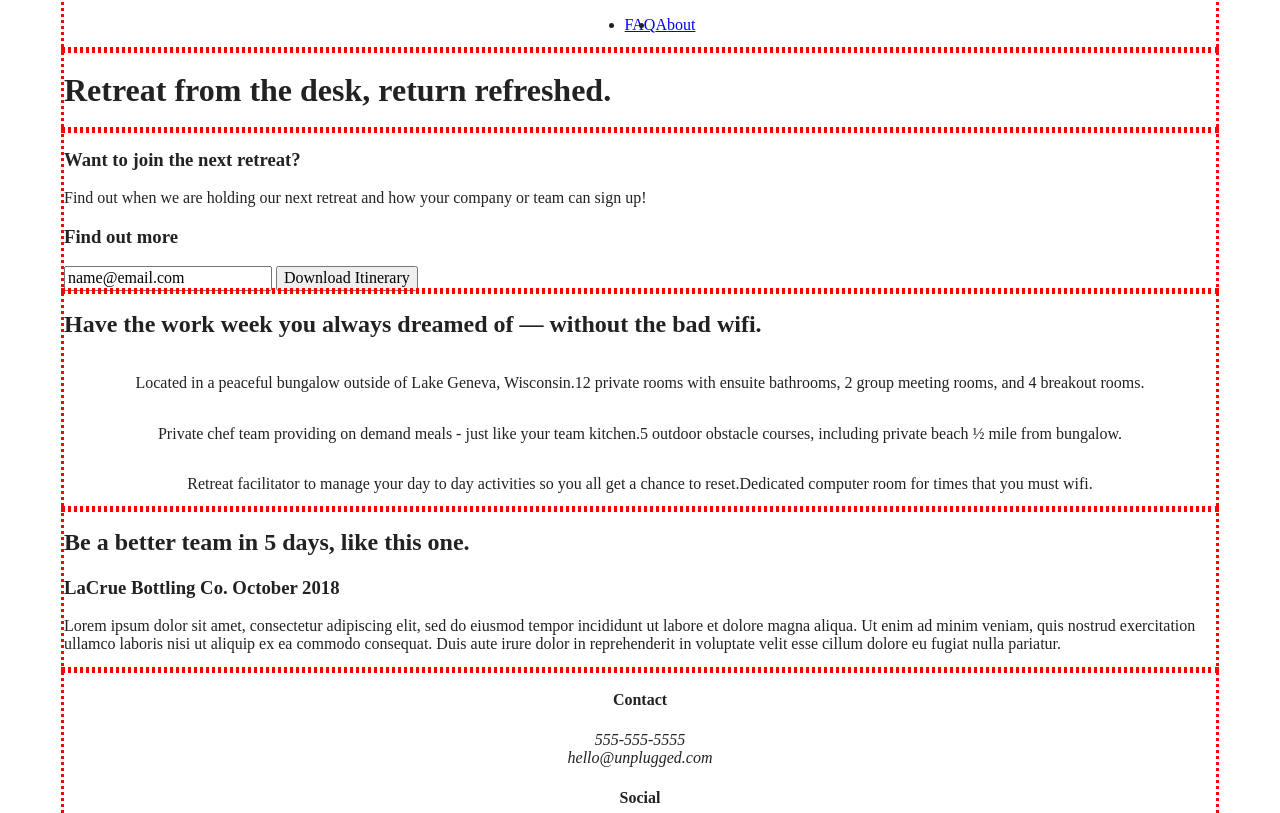
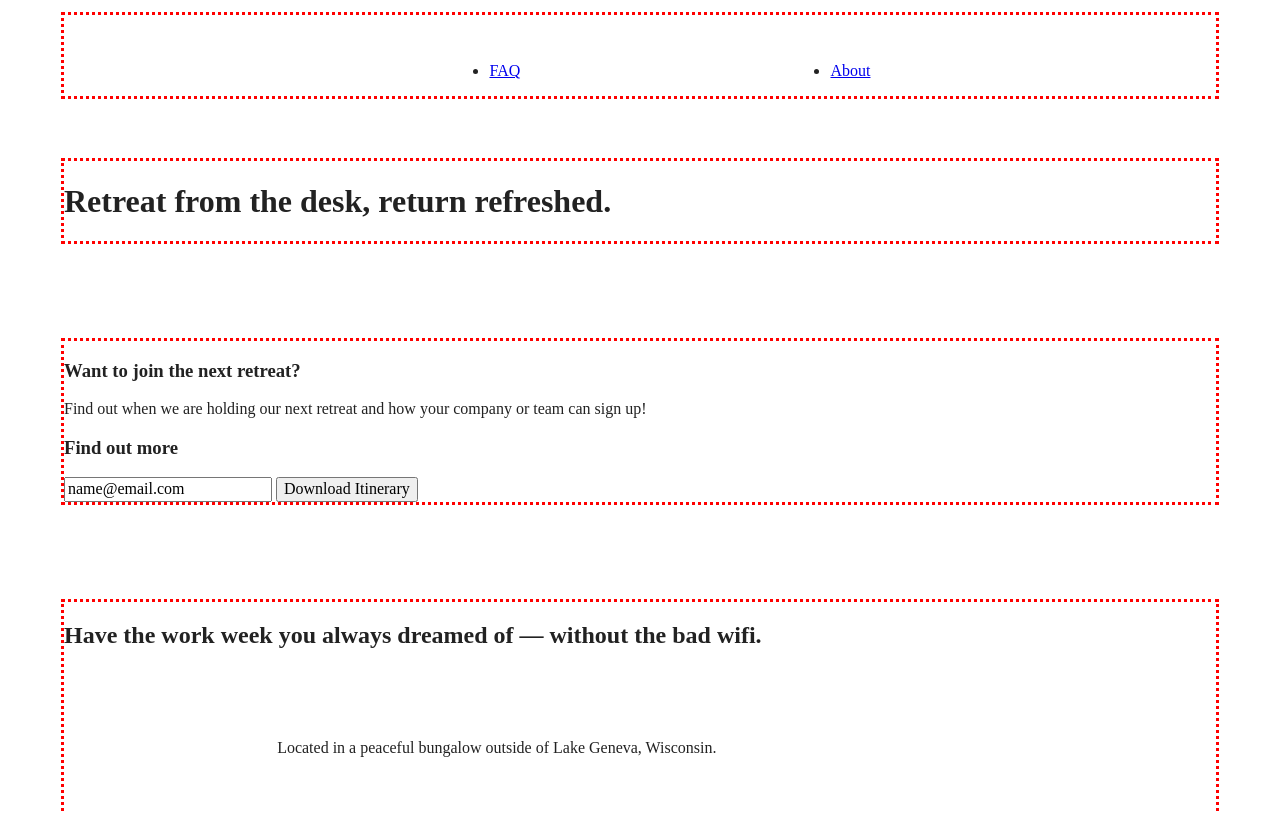
Before and after one commit to SligarK/unpluggedks, a website built with Parcel: page index.html in a window 1280 px wide. Shown: the top 813 px of the page. Built offline with nearby package versions, Linux system fonts and the light colour scheme.

Commit message:
More css

```diff
--- a/css/main.css
+++ b/css/main.css
@@ -89,13 +89,14 @@ textarea {
 .content-wrapper {
   outline: 3px dotted red;
   width: 90%;
+  margin: 50px 0;
 }
 
 /* ------------- Base Header - Footer Styles ----------- */
 header {
   display: flex;
   justify-content: center;
-
+  padding: 15px 0;
 }
 
 header .content-wrapper {
@@ -103,11 +104,23 @@ header .content-wrapper {
   justify-content: center;
   align-items: center;
   flex-flow: row wrap;
+  margin: 0;
+}
+
+.header-divider {
+  width: 100%;
+  height: 1px;
+  margin: 10px 0 20px 0;
+}
+
+header nav {
+  width: 60%;
 }
 
 header nav ul {
   display: flex;
   justify-content: space-around;
+  width: 100%;
 }
 
 footer {
@@ -115,6 +128,18 @@ footer {
   flex-direction: column;
   align-items: center;
   text-align: center;
+}
+
+footer p {
+  margin: 0;
+}
+
+footer .content-wrapper {
+  width: 55%;
+}
+
+footer .contact {
+  margin-bottom: 50px;
 }
 
 footer .social-icons {
@@ -128,6 +153,10 @@ footer .social-icons p {
   display: flex;
   justify-content: center;
   align-items: center;
+}
+
+footer .copywrite {
+  margin: 20px 0;
 }
 
 
@@ -155,6 +184,16 @@ aside {
   display: flex;
   justify-content: center;
 }
+
+.features h2 {
+  margin-bottom: 60px;
+}
+
+.features article {
+  width: 63%;
+  margin: 30px 0;
+}
+
 .features .features-items {
   display: flex;
   justify-content: center;
@@ -162,11 +201,23 @@ aside {
   flex-flow: row wrap;
 }
 
+.features p {
+  margin: 0;
+}
+
 /* Reviews */
 
 .reviews {
   display: flex;
   justify-content: center;
+}
+
+.reviews h2 {
+
+}
+
+.reviews h3 {
+  width: 55%;
 }
 
 /* ================ABOUT PAGE=========== */
@@ -181,6 +232,10 @@ aside {
   justify-content: center;
 }
 
+.contact-content p {
+  margin: 0;
+}
+
 /* ==============FAQ PAGE============== */
 
 .faq {
@@ -193,8 +248,16 @@ aside {
   justify-content: center;
   align-items: flex-start;
   flex-flow: row wrap;
+  margin: 50px 0 0 0;
 }
 
+.faq h2 {
+  margin: 40px;
+}
+
+.faq-content {
+  margin-bottom: 50px;
+}
 
 
 
```
